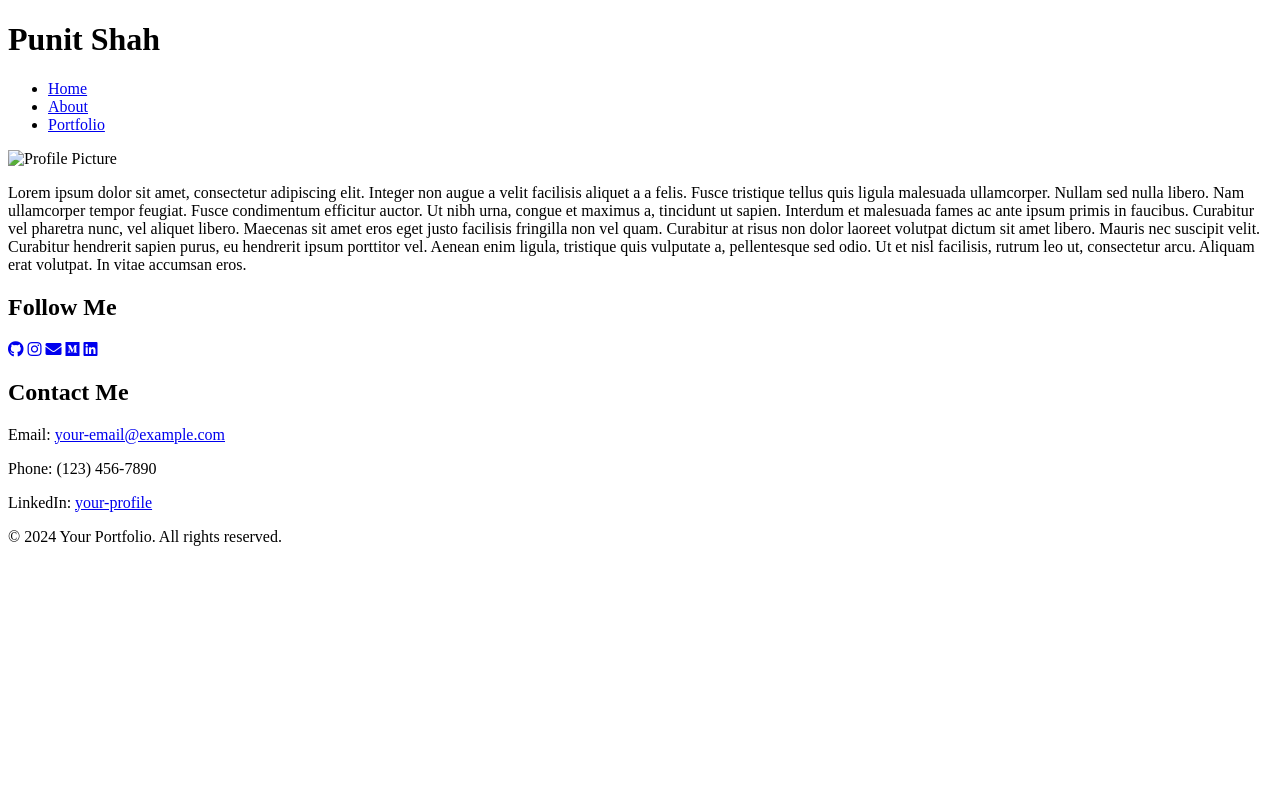
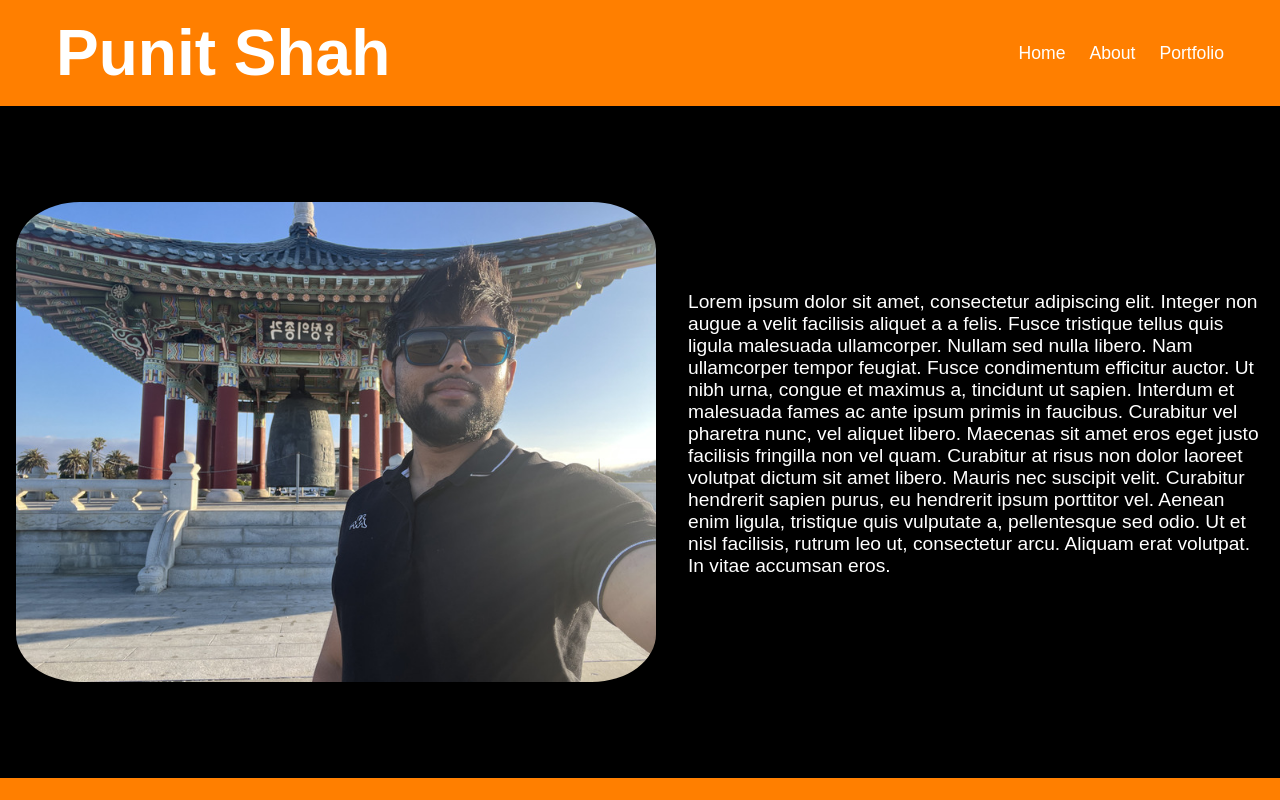
Before and after one commit to Joyshah62/Punit-Portfolio, a plain HTML site: page index.html in a window 1280 px wide. Shown: the top 800 px of the page. Drawn offline with Linux system fonts and the light colour scheme; the site is published under a folder, as on GitHub Pages, so addresses that start at the root find nothing.

Commit message:
Update index.html

```diff
--- a/index.html
+++ b/index.html
@@ -5,7 +5,7 @@
     <meta charset="UTF-8">
     <meta name="viewport" content="width=device-width, initial-scale=1.0">
     <title>Home</title>
-    <link rel="stylesheet" href="/static/css/styles.css">
+    <link rel="stylesheet" href="static/css/styles.css">
     <!-- Font Awesome for icons (optional) -->
     <link rel="stylesheet" href="https://cdnjs.cloudflare.com/ajax/libs/font-awesome/5.15.4/css/all.min.css">
 </head>
@@ -19,9 +19,9 @@
             <div class="nav-container">
                 <nav>
                     <ul class="nav-links">
-                        <li><a href="/?filename=templates/index.html">Home</a></li>
-                        <li><a href="/about/?filename=templates/about.html">About</a></li>
-                        <li><a href="/projects/?filename=templates/projects.html">Portfolio</a></li>
+                        <li><a href="index.html">Home</a></li>
+                        <li><a href="about/index.html">About</a></li>
+                        <li><a href="projects/index.html">Portfolio</a></li>
                     </ul>
                 </nav>
             </div>
@@ -29,22 +29,14 @@
     </header>
 
     <main>
-
-<section class="hero">
-    <div class="profile-content">
-        <img src="/static/img/profile.jpg" alt="Profile Picture" class="profile-pic">
-        <p class="profile-text">Lorem ipsum dolor sit amet, consectetur adipiscing elit. Integer non augue a velit
-            facilisis aliquet a a felis. Fusce tristique tellus quis ligula malesuada ullamcorper. Nullam sed nulla
-            libero. Nam ullamcorper tempor feugiat. Fusce condimentum efficitur auctor. Ut nibh urna, congue et maximus
-            a, tincidunt ut sapien. Interdum et malesuada fames ac ante ipsum primis in faucibus. Curabitur vel pharetra
-            nunc, vel aliquet libero. Maecenas sit amet eros eget justo facilisis fringilla non vel quam. Curabitur at
-            risus non dolor laoreet volutpat dictum sit amet libero. Mauris nec suscipit velit. Curabitur hendrerit
-            sapien purus, eu hendrerit ipsum porttitor vel. Aenean enim ligula, tristique quis vulputate a, pellentesque
-            sed odio. Ut et nisl facilisis, rutrum leo ut, consectetur arcu. Aliquam erat volutpat. In vitae accumsan
-            eros.</p>
-    </div>
-</section>
-
+        <section class="hero">
+            <div class="profile-content">
+                <img src="static/img/profile.jpg" alt="Profile Picture" class="profile-pic">
+                <p class="profile-text">
+                    Lorem ipsum dolor sit amet, consectetur adipiscing elit. Integer non augue a velit facilisis aliquet a a felis. Fusce tristique tellus quis ligula malesuada ullamcorper. Nullam sed nulla libero. Nam ullamcorper tempor feugiat. Fusce condimentum efficitur auctor. Ut nibh urna, congue et maximus a, tincidunt ut sapien. Interdum et malesuada fames ac ante ipsum primis in faucibus. Curabitur vel pharetra nunc, vel aliquet libero. Maecenas sit amet eros eget justo facilisis fringilla non vel quam. Curabitur at risus non dolor laoreet volutpat dictum sit amet libero. Mauris nec suscipit velit. Curabitur hendrerit sapien purus, eu hendrerit ipsum porttitor vel. Aenean enim ligula, tristique quis vulputate a, pellentesque sed odio. Ut et nisl facilisis, rutrum leo ut, consectetur arcu. Aliquam erat volutpat. In vitae accumsan eros.
+                </p>
+            </div>
+        </section>
     </main>
 
     <footer>
@@ -53,16 +45,11 @@
                 <div class="footer-section social-links">
                     <h2>Follow Me</h2>
                     <div class="social-icons">
-                        <a href="https://github.com/your-profile" class="social-icon" target="_blank"><i
-                                class="fab fa-github"></i></a>
-                        <a href="https://instagram.com/your-profile" class="social-icon" target="_blank"><i
-                                class="fab fa-instagram"></i></a>
-                        <a href="https://substack.com/profile" class="social-icon" target="_blank"><i
-                                class="fas fa-envelope"></i></a>
-                        <a href="https://medium.com/@your-profile" class="social-icon" target="_blank"><i
-                                class="fab fa-medium"></i></a>
-                        <a href="https://www.linkedin.com/in/your-profile" class="social-icon" target="_blank"><i
-                                class="fab fa-linkedin"></i></a>
+                        <a href="https://github.com/your-profile" class="social-icon" target="_blank"><i class="fab fa-github"></i></a>
+                        <a href="https://instagram.com/your-profile" class="social-icon" target="_blank"><i class="fab fa-instagram"></i></a>
+                        <a href="https://substack.com/profile" class="social-icon" target="_blank"><i class="fas fa-envelope"></i></a>
+                        <a href="https://medium.com/@your-profile" class="social-icon" target="_blank"><i class="fab fa-medium"></i></a>
+                        <a href="https://www.linkedin.com/in/your-profile" class="social-icon" target="_blank"><i class="fab fa-linkedin"></i></a>
                     </div>
                 </div>
                 <div class="footer-section contact-info">
```
